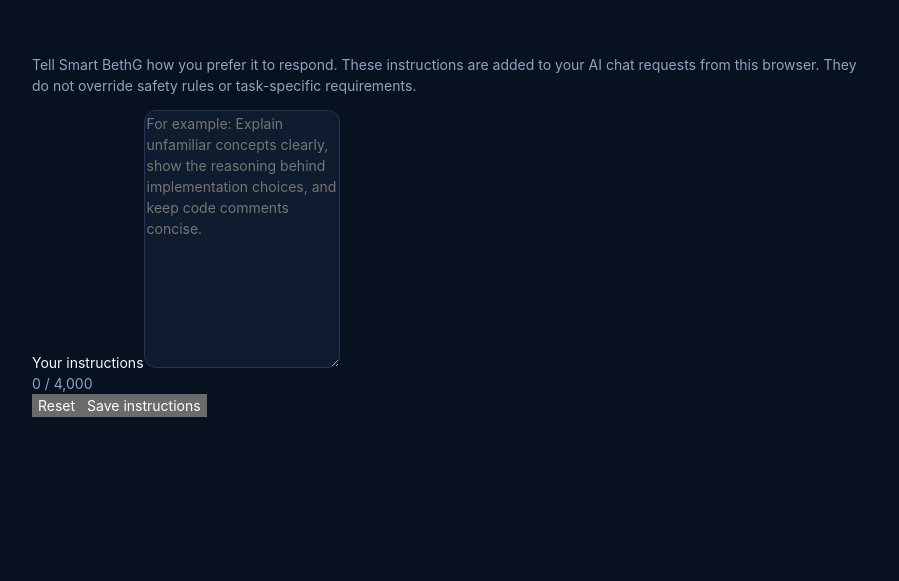
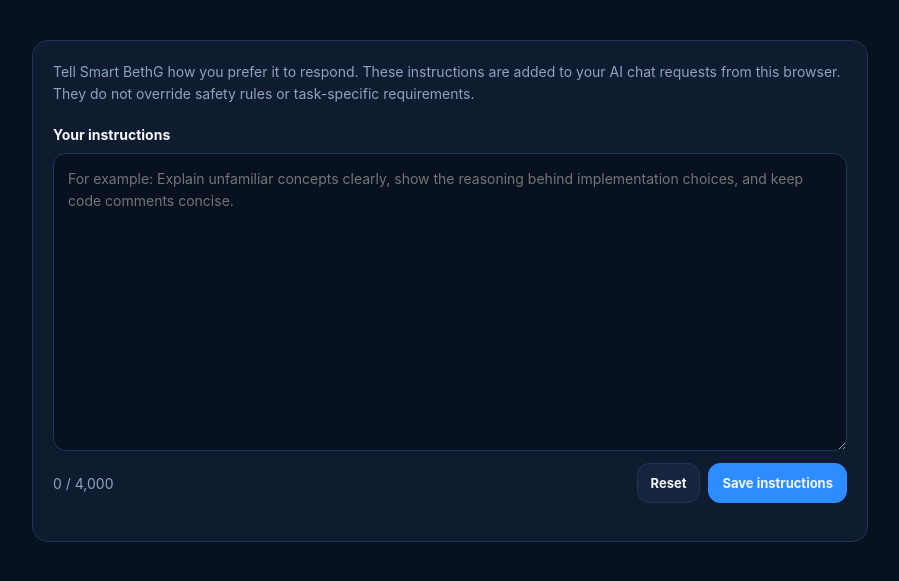
Before and after one commit to Stephen804-creator/Smart-BethG, a FastAPI app: template templates/instructions_page.html in a window 1280 px wide. Shown: the part 78-659 px from the top of the page, without its empty margins (190-1089 px from the left). Run offline with FastAPI, Linux system fonts and the light colour scheme; the template is opened without the code that fills it, so the values that code supplies are empty; parts of the project's set-up code (start-up, migrations or seed data) failed here and were passed over; some libraries are stand-ins or nearby versions.

Commit message:
Style custom system-instruction editor

```diff
--- a/static/css/subpages.css
+++ b/static/css/subpages.css
@@ -138,3 +138,13 @@
 .usage-model-row { display:flex; align-items:center; justify-content:space-between; gap:15px; padding:13px 15px; border:1px solid #223555; border-radius:13px; background:#0f1b2e; }
 .usage-model-row strong { font-size:13px; overflow-wrap:anywhere; }
 .usage-model-row span { flex:0 0 auto; color:#8fa3c0; font-size:12px; }
+
+.instructions-card { padding:20px; border:1px solid #223555; border-radius:16px; background:#0f1b2e; }
+.instructions-card > .subpage-muted { margin:0 0 18px; line-height:1.6; }
+.instructions-card label { display:block; margin:0 0 8px; color:#f4f7fb; font-weight:650; }
+.instructions-card textarea { display:block; width:100%; min-height:240px; padding:14px; border:1px solid #223555; border-radius:13px; color:#f4f7fb; background:#08111f; font:inherit; line-height:1.6; resize:vertical; }
+.instructions-card textarea:focus { outline:2px solid #2d8cff; outline-offset:1px; }
+.instructions-footer { display:flex; align-items:center; justify-content:space-between; gap:12px; margin-top:12px; }
+.instructions-footer > div { display:flex; gap:8px; }
+.instruction-secondary,.instruction-primary { min-height:40px; padding:9px 13px; border:1px solid #223555; border-radius:12px; color:#f4f7fb; background:#16253d; font-size:13px; font-weight:650; }
+.instruction-primary { border-color:#2d8cff; background:#2d8cff; }
```
